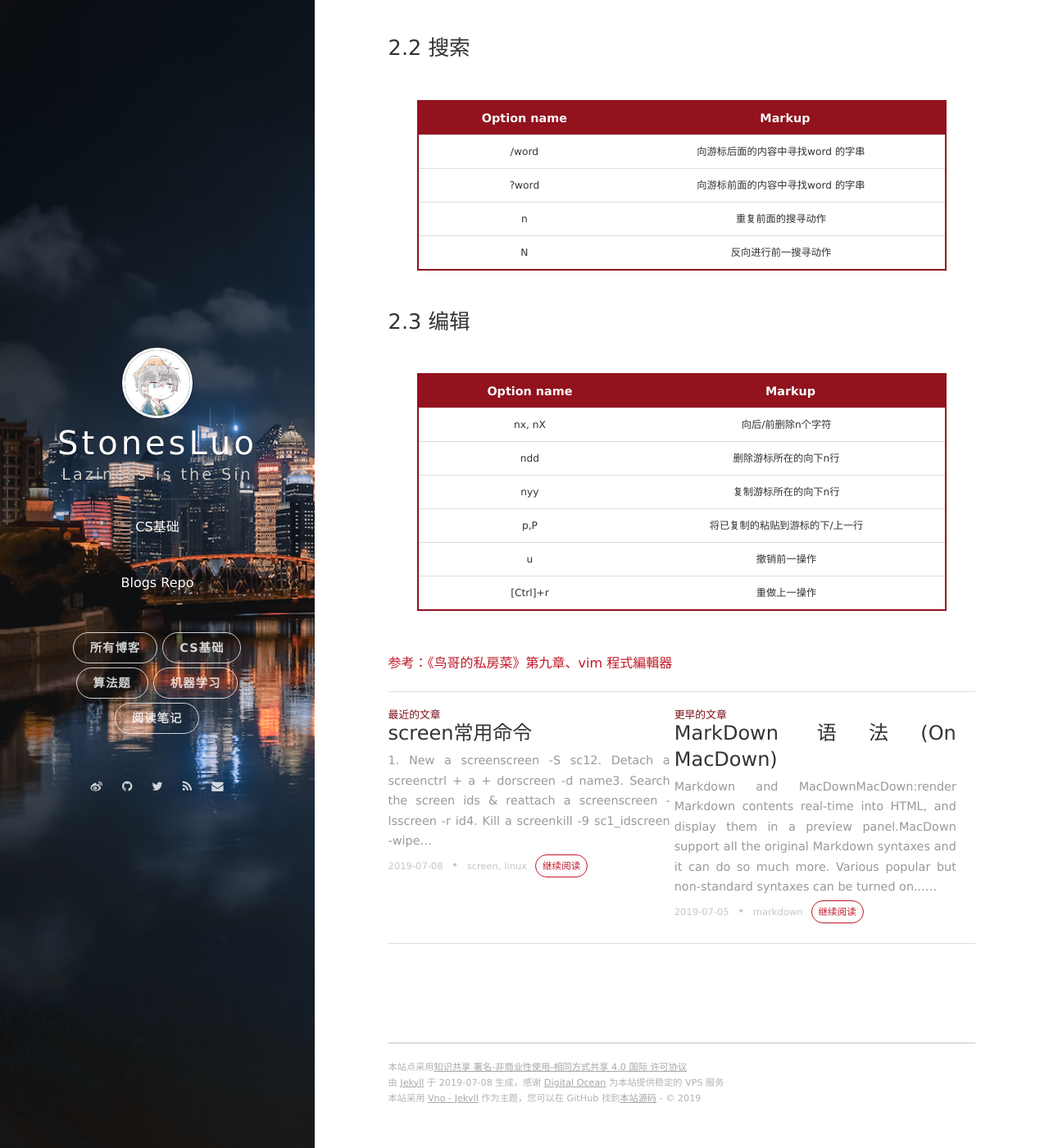
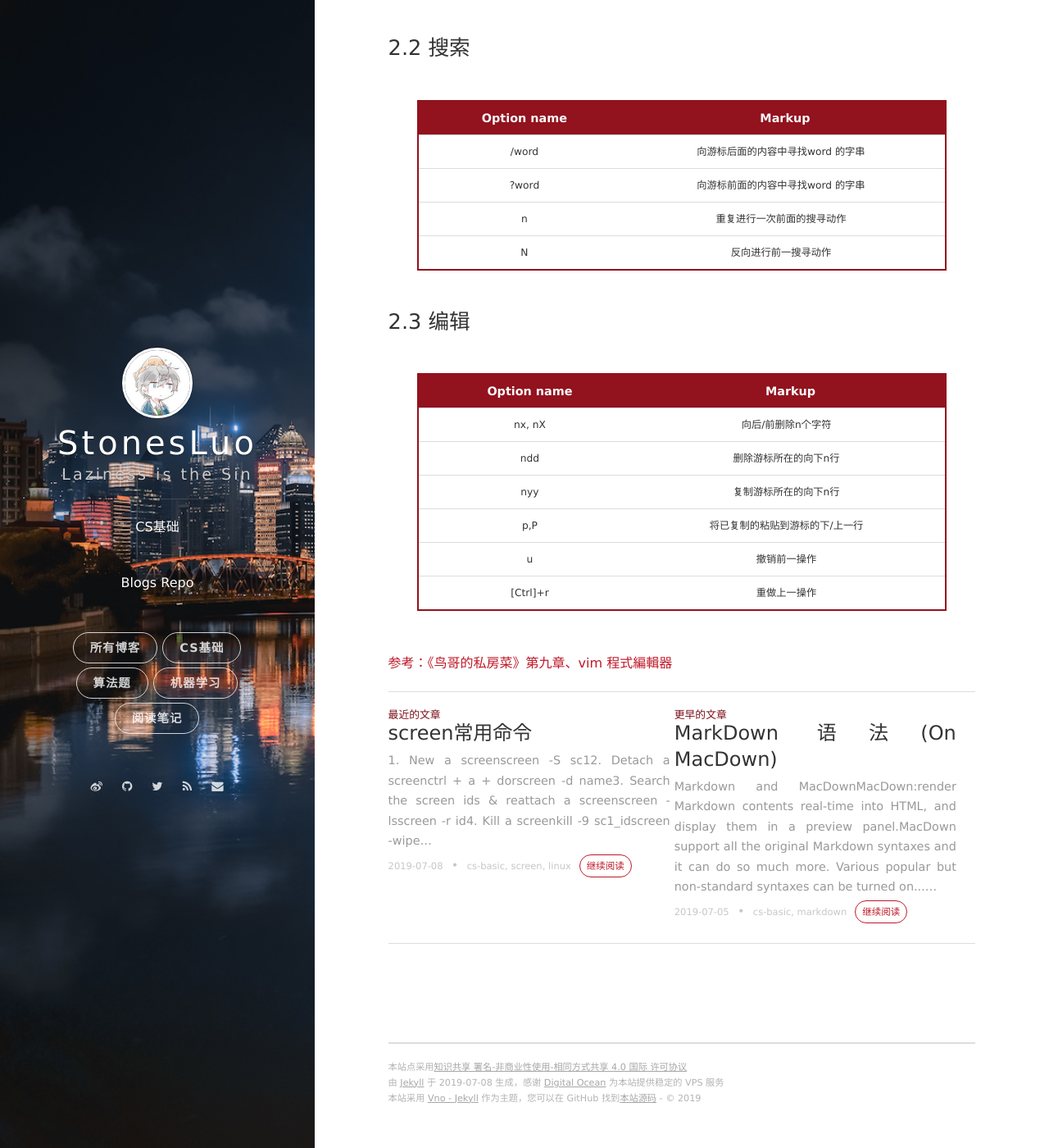
Before and after one commit to StonesLuo/cs-basic, a Jekyll site: the page built from _posts/2019-07-08-vim基础.md, in a window 1280 px wide and 1400 px high, scrolled down 873 px. Shown: the whole window at 82% size. Built offline with Jekyll 4.4.1, drawn with Linux system fonts in a browser that asks for light colours; nearby versions of some CDN libraries; some of the changed text lies outside the part shown.

Commit message:
tags corrections

````diff
--- a/_posts/2019-07-05-markdown-rules.md
+++ b/_posts/2019-07-05-markdown-rules.md
@@ -3,7 +3,7 @@ layout: post
 title: MarkDown 语法(On MacDown)
 
 date: 2019-07-05 21:11:11.000000000 +09:00
-tags: markdown
+tags: cs-basic, markdown
 ---
 
 ![MacDown logo](http://macdown.uranusjr.com/static/images/logo-160.png)
@@ -216,7 +216,7 @@ The left- and right-most pipes (`|`) are only aesthetic, and can be omitted. The
 
 This is a fenced code block:
 
-```
+```python
 print('Hello world!')
 ```
 
--- a/_posts/2019-07-08-vim基础.md
+++ b/_posts/2019-07-08-vim基础.md
@@ -2,7 +2,7 @@
 layout: post
 title: vim基础
 date: 2019-07-08 14:00:11.000000000 +09:00
-tags: vim, linux
+tags: cs-basic, vim, linux
 ---
 
 ## 1.shell命令行进入vim模式
@@ -32,7 +32,7 @@ set -o vi
 |:--------------------:     |:------------------:
 |/word	| 向游标后面的内容中寻找word 的字串
 |?word	| 向游标前面的内容中寻找word 的字串
-|n    |重复前面的搜寻动作
+|n    |重复进行一次前面的搜寻动作
 |N     |反向进行前一搜寻动作
 
 ### 2.3 编辑
````
Also changed, not shown: _posts/2019-07-05-blogs-building.md (+1 -1 lines), _posts/2019-07-08-screen常用命令.md (+1 -1 lines), 2 other files.
